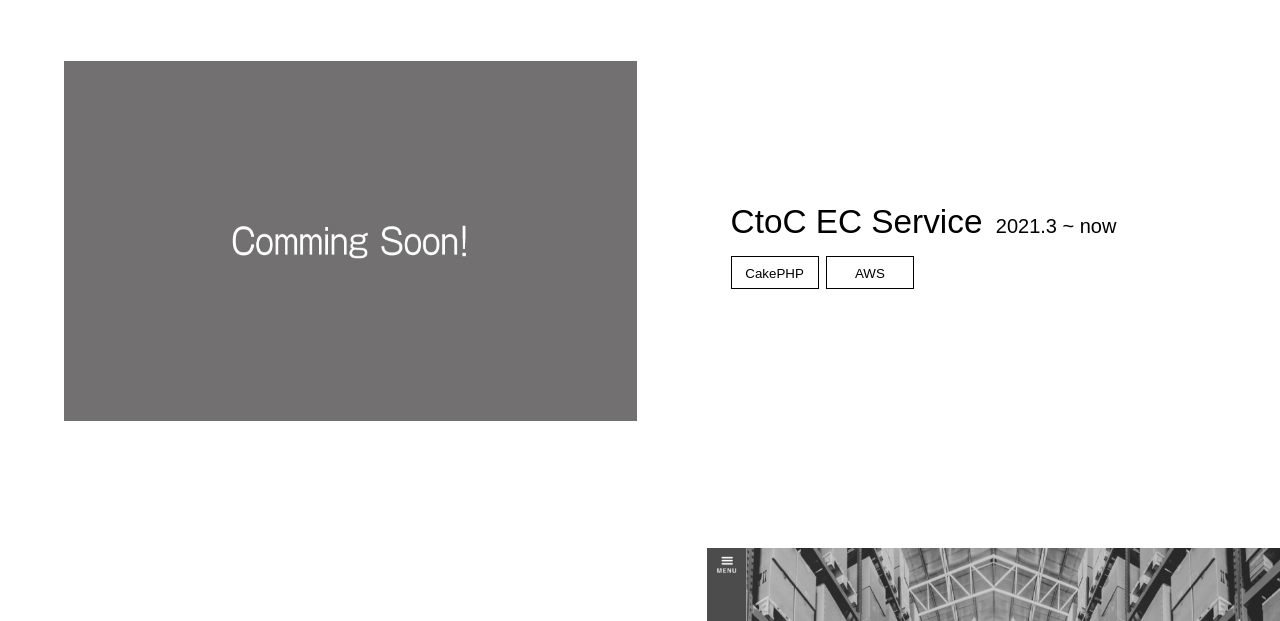
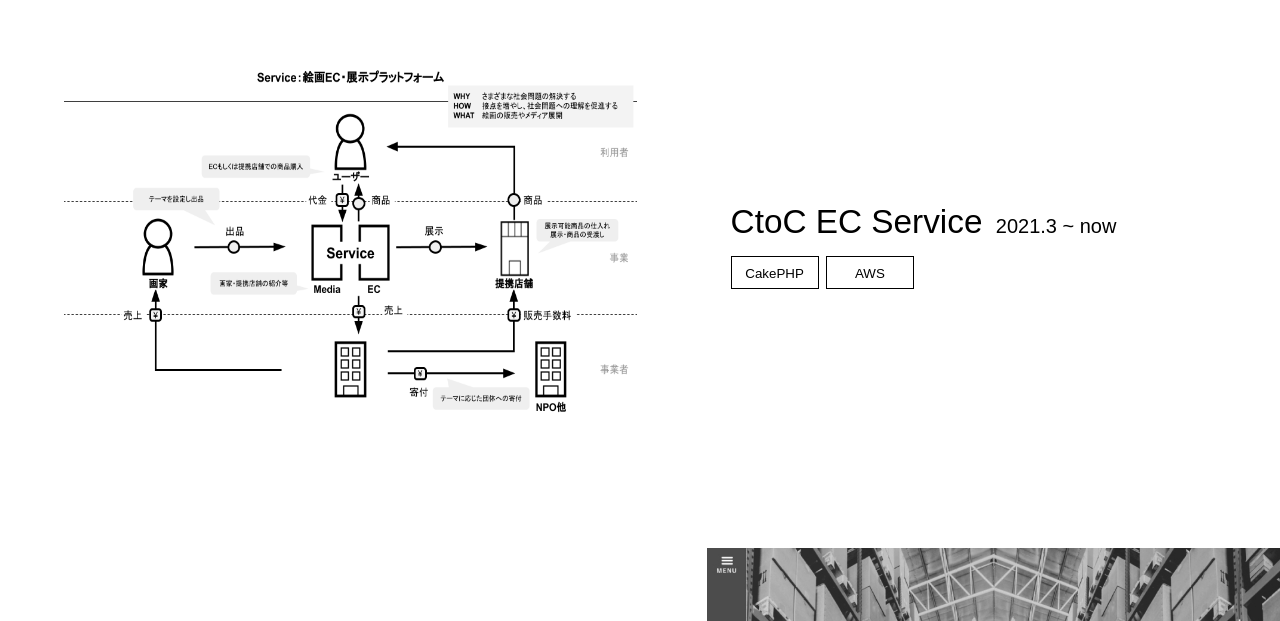
Before and after one commit to gorigami/fu10ta.github.io, a plain HTML site: page docs/index.html in a window 1280 px wide. Shown: the part 714-1335 px from the top of the page. Drawn offline with nearby package versions, Linux system fonts and the light colour scheme.

Commit message:
develop 画像（仮）　追加

```diff
--- a/docs/index.html
+++ b/docs/index.html
@@ -30,7 +30,8 @@
             <h1>develop</h1>
             <div class="develop-item">
                 <div class="develop-item-image">
-                    <img src="images/commig_soon.jpg" alt="">
+                    <img src="images/c2cec.png" alt="">
+                    <img src="images/c2cec_bk.png" alt="">
                 </div><!-- /.develop-item-image -->
                 <div class="develop-item-heading">
                     <h2>CtoC EC Service<span class="time">2021.3 ~ now</span></h2>
```
Also changed, not shown: docs/images/c2cec.png (added), docs/images/c2cec_bk.png (added).
